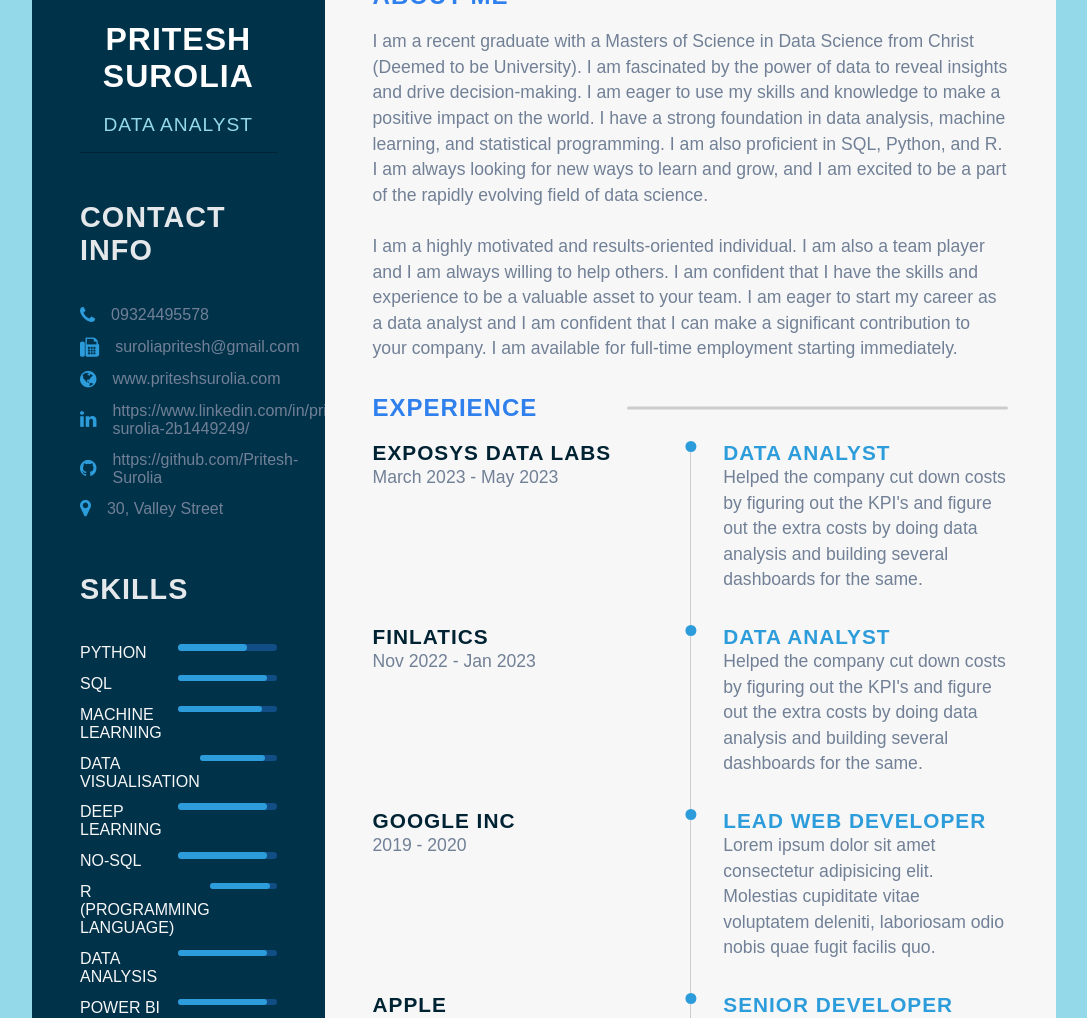
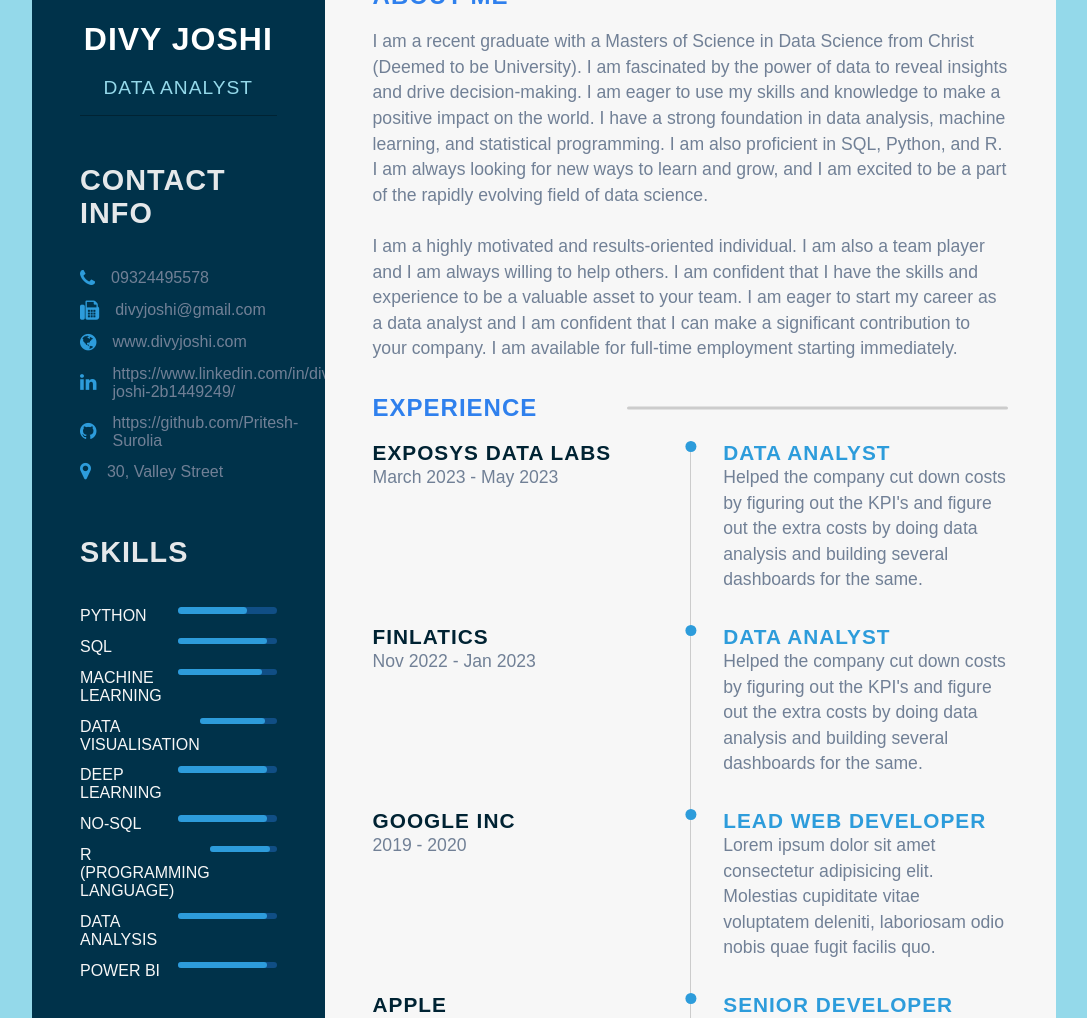
Before and after one commit to Divyjoshi/Azure_CV, a plain HTML site: page index.html in a window 1280 px wide. Shown: the part 82-1100 px from the top of the page, without its empty margins (96-1183 px from the left). Drawn offline with Linux system fonts and the light colour scheme.

Commit message:
Update index.html

```diff
--- a/index.html
+++ b/index.html
@@ -18,7 +18,7 @@
                     <div class="image">
                         <img src="/avatar.jpg" alt="">
                     </div>
-                    <h2 class="name">Pritesh Surolia</h2>
+                    <h2 class="name">Divy Joshi</h2>
                     <p class="career">Data Analyst</p>
                 </div>
                 <div class="contact-info">
@@ -30,15 +30,15 @@
                         </li>
                         <li>
                             <i class="fa fa-fax"></i>
-                            suroliapritesh@gmail.com
+                            divyjoshi@gmail.com
                         </li>
                         <li>
                             <i class="fa fa-globe"></i>
-                            www.priteshsurolia.com
+                            www.divyjoshi.com
                         </li>
                         <li>
                             <i class="fa fa-linkedin"></i>
-                            https://www.linkedin.com/in/pritesh-surolia-2b1449249/
+                            https://www.linkedin.com/in/divy-joshi-2b1449249/
                         </li>
                         <li>
                             <i class="fa fa-github"></i>
```
